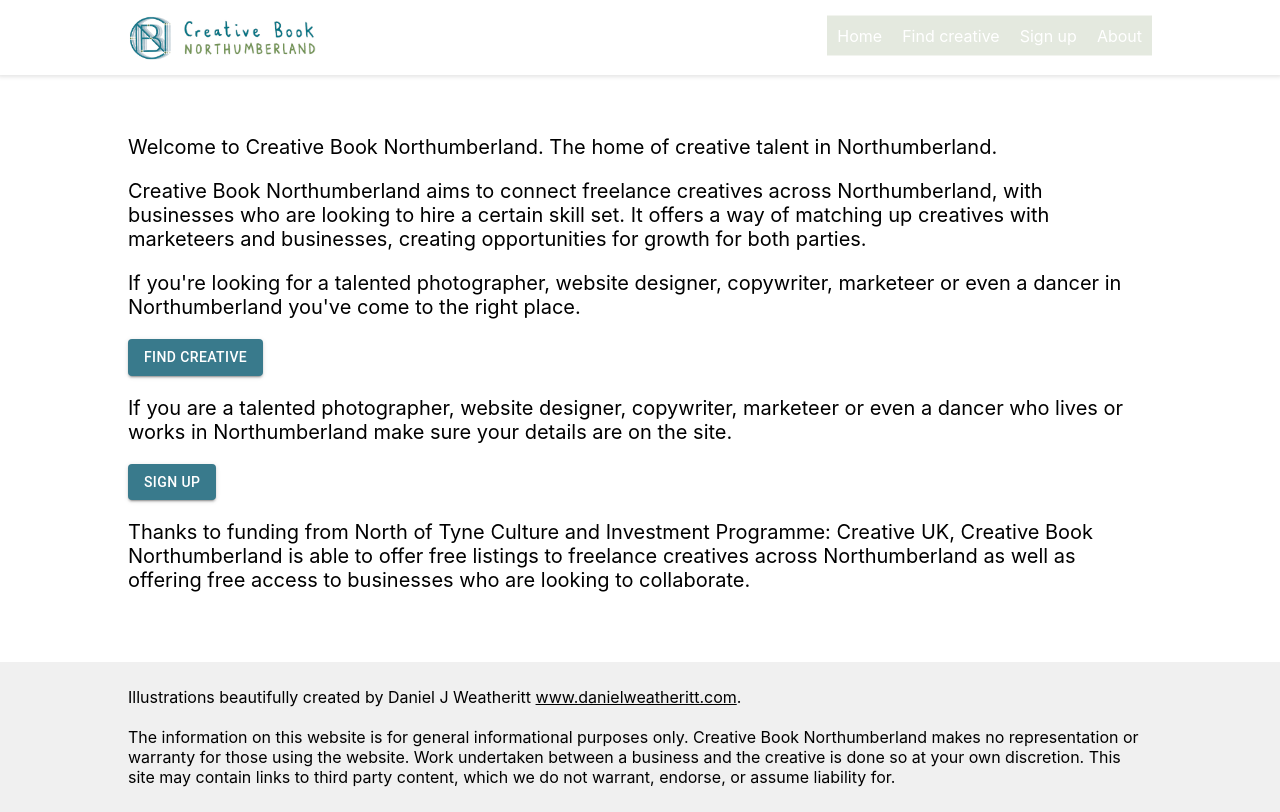
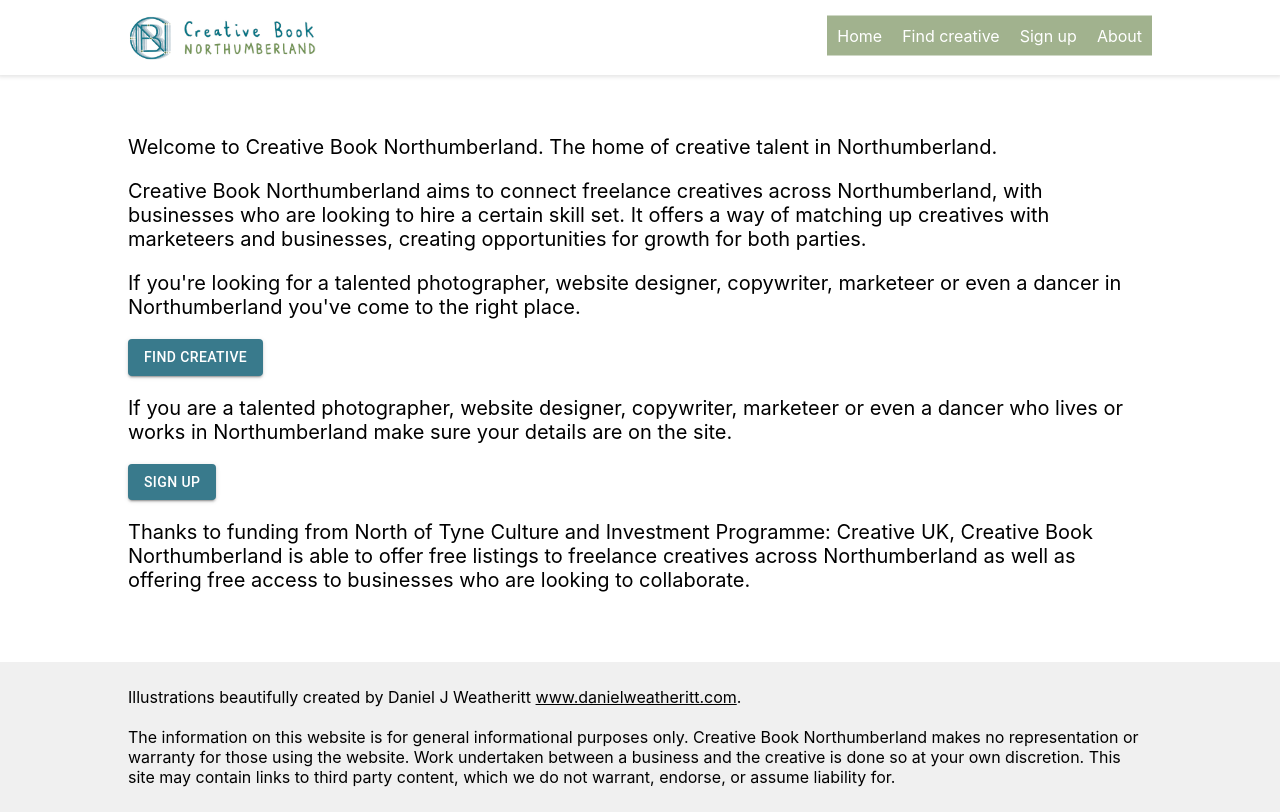
Before and after one commit to CreativeBookNorthumberland/CreativeBook, a React (Create React App) app in the folder frontend/: page /signup#/home in a window 1280 px wide. Built offline with nearby package versions, Linux system fonts and the light colour scheme.

Commit message:
Modified style of navbar sections

```diff
--- a/frontend/src/App.css
+++ b/frontend/src/App.css
@@ -116,12 +116,12 @@ body {
   .section {
     margin-bottom: 5px;
     color: white;
-    background-color: rgba(var(--secondary-color), 0.2);
+    background-color: rgba(var(--secondary-color), 0.7);
     padding: 10px;
     cursor: pointer;
   }
   .section:hover {
-    background-color: rgba(var(--secondary-color), 0.5);
+    background-color: rgba(var(--secondary-color), 1);
   }
 
 }
@@ -149,11 +149,13 @@ body {
   }
   .header-sections .section {
     float: right;
-    padding: 8px 10px;
+    padding: 6px 10px 5px 10px;
+    border-radius: 5px;
     margin-left: 20px;
     transition: all 0.3s;
     cursor: pointer;
     color: black;
+    border-bottom: 3px solid rgba(var(--secondary-color), 0);
   }
   .header-sections .section:hover {
     background-color: rgba(var(--secondary-color), 0.3);
```
